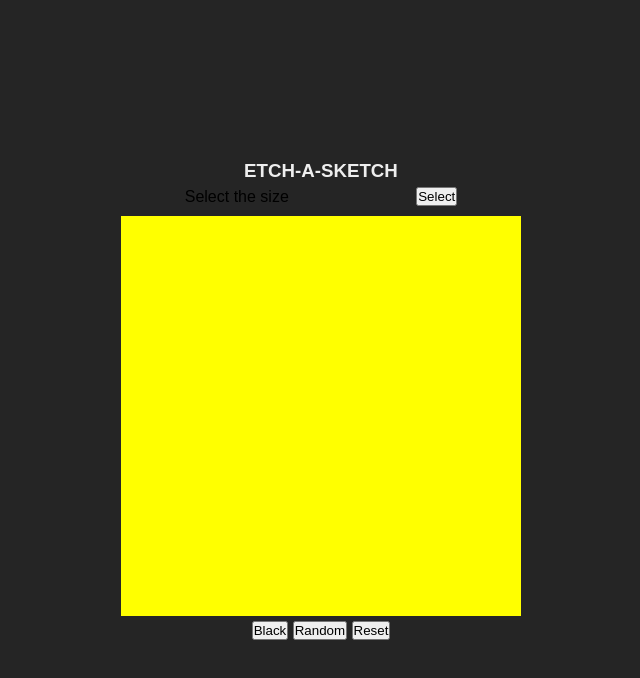
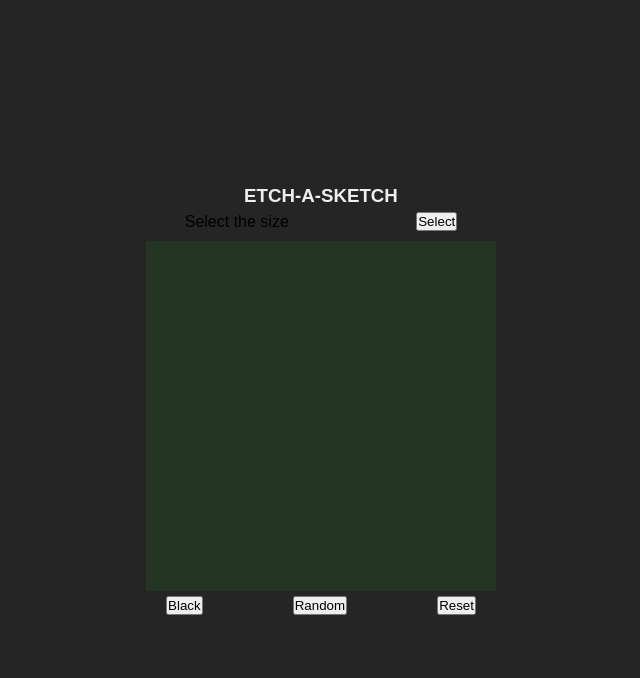
Before and after one commit to rjsudhin/Etch-a-Sketch-, a plain HTML site: page index.html in a window 1280 px wide. Both pictures are taken after a click on the button "Black". Shown: the whole page, without its empty margins (319-959 px from the left). Drawn offline with Linux system fonts and the light colour scheme.

Commit message:
game will works fine

```diff
--- a/css/style.css
+++ b/css/style.css
@@ -27,9 +27,9 @@ h3 {
    align-items: center;
 }
 #board {
-   width: 400px;
-   height: 400px;
-   background-color: #2525;
+   width: 350px;
+   height: 350px;
+   background-color: #22552255;
    display: grid;
    cursor: pointer;
 }
--- a/index.html
+++ b/index.html
@@ -16,10 +16,10 @@
       <div id="board">
          <!--drawing here-->
       </div>
-      <div class="foote">
-         <button>Black</button>
-         <button>Random</button>
-         <button>Reset</button>
+      <div class="footer">
+         <button id="black">Black</button>
+         <button id="random">Random</button>
+         <button id="reset">Reset</button>
       </div>
       <script src="script.js"></script>
    </body>
--- a/script.js
+++ b/script.js
@@ -1,39 +1,78 @@
-const message = document.querySelector('#message')
+let color = 'black'
 addEventListener('load', function() {
-   // create board
+   // create container board
    createBoard(16)
+
+   // get the size of block
    const btn_popup = document.querySelector('#popup')
    btn_popup.addEventListener('click', function() {
-     let size = getSize()
-     createBoard(size)
+      let size = getSize()
+      createBoard(size)
    })
 
+   // get the black button
+   const btnBlack = document.querySelector('#black')
+   btnBlack.addEventListener('click', function() {
+      let color = 'black'
+      setColor(color)
+   })
+
+   // get the random button
+   const btnRandom = document.querySelector('#random')
+   btnRandom.addEventListener('click', function() {
+      let color = 'random'
+      setColor(color)
+   })
+
+   // clear the board when clicks reset button
+   const btnReset = document.querySelector('#reset')
+   btnReset.addEventListener('click', function() {
+      const allBlocks = document.querySelectorAll('.block')
+      allBlocks.forEach(block => block.style.backgroundColor = '#22552255')
+   })
+
+
 })
-
 
 function createBoard(size) {
    const board = document.querySelector('#board')
    board.style.gridTemplateColumns = `repeat(${size}, 1fr)`
    board.style.gridTemplateRows = `repeat(${size}, 1fr)`
 
-   let amount = size * size
-
-   for (let i = 0; i < amount; i += 1) {
+   // make blocks
+   const amount = size * size
+   for (let i = 0; i < amount; i++) {
       let div = document.createElement('div')
-      div.style.backgroundColor = 'yellow'
+      div.classList.add('block')
+      div.addEventListener('mouseover', divColor)
       board.appendChild(div)
    }
 }
 
 function getSize() {
-   let input = prompt('Enter the size')
+   let message = document.querySelector('#message')
+   let input = prompt('Provide a number to size')
    if (input == '') {
-      message.textContent = 'Provide a number'
+      message.textContent = 'Provide a size'
    } else if (input < 0 || input > 100) {
-      message.textContent = 'Provide a number between 1 and 100'
+      message.textContent = 'Provide a size between 1 and 100'
    } else {
-      message.textContent = 'you are ready to play'
+      message.textContent = 'you are ready'
    }
 
    return input
 }
+
+
+function divColor(e) {
+   if (color == 'random') {
+      e.target.style.backgroundColor = `hsl(${Math.random() * 360}, 100%, 50%)`
+   } else {
+      e.target.style.backgroundColor = 'black'
+
+   }
+}
+
+function setColor(colorChoice) {
+   color = colorChoice
+}
```
